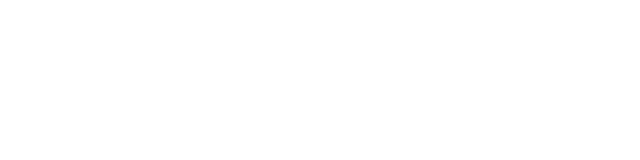
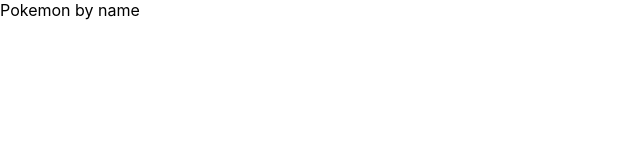
Before and after one commit to alvarosw/pokepedia, a React (Create React App) app in the folder frontend/: page /1 in a window 1280 px wide. Shown: the top 160 px of the page, without its empty margins (0-640 px from the left). Built offline with nearby package versions, Linux system fonts and the light colour scheme.

Commit message:
setup das páginas

```diff
--- a/frontend/package.json
+++ b/frontend/package.json
@@ -12,6 +12,7 @@
     "@types/react-dom": "^18.2.7",
     "react": "^18.2.0",
     "react-dom": "^18.2.0",
+    "react-router-dom": "^6.15.0",
     "react-scripts": "5.0.1",
     "typescript": "^4.9.5"
   },
--- a/frontend/src/App.tsx
+++ /dev/null
@@ -1,10 +0,0 @@
-import './App.css';
-
-function App() {
-  return (
-    <div>
-    </div>
-  );
-}
-
-export default App;
--- a/frontend/src/index.tsx
+++ b/frontend/src/index.tsx
@@ -1,13 +1,15 @@
 import React from 'react';
 import ReactDOM from 'react-dom/client';
+import { RouterProvider } from 'react-router-dom';
+
 import './index.css';
-import App from './App';
+import routes from './routes';
 
 const root = ReactDOM.createRoot(
   document.getElementById('root') as HTMLElement
 );
 root.render(
   <React.StrictMode>
-    <App />
+    <RouterProvider router={routes} />
   </React.StrictMode>
 );
--- /dev/null
+++ b/frontend/src/pages/Pokemon/index.tsx
@@ -0,0 +1,3 @@
+export default function Pokemon() {
+  return <>Pokemon by name</>;
+}
--- /dev/null
+++ b/frontend/src/pages/PokemonList/index.tsx
@@ -0,0 +1,5 @@
+export default function PokemonList() {
+  return (
+    <>List</>
+  );
+}
--- /dev/null
+++ b/frontend/src/routes.tsx
@@ -0,0 +1,17 @@
+import { createBrowserRouter } from 'react-router-dom';
+
+import PokemonList from './pages/PokemonList';
+import Pokemon from './pages/Pokemon';
+
+const routes = createBrowserRouter([
+  {
+    path: "/",
+    element: <PokemonList />,
+  },
+  {
+    path: "/:name",
+    element: <Pokemon />,
+  },
+]);
+
+export default routes;
```
Also changed, not shown: frontend/src/App.css (deleted), 1 other file (tests, documents, lock files or other folders).
